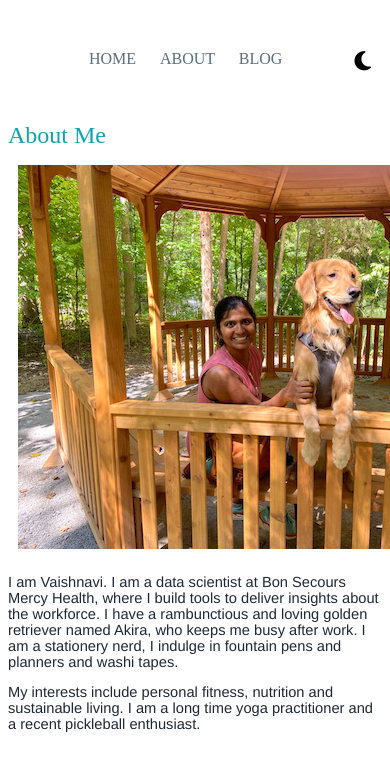
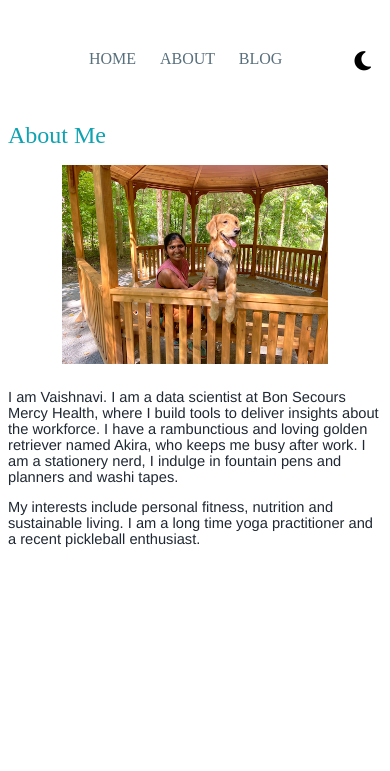
Before and after one commit to vaishnavisen/vaishnavisen.github.io, a Jekyll site: the page built from about.md, in a window 390 px wide. Shown: the top 771 px of the page. Built offline with Jekyll 4.4.1, drawn with Linux system fonts in a browser that asks for light colours; nearby versions of some CDN libraries.

Commit message:
Use class in img tag

```diff
--- a/_sass/main.scss
+++ b/_sass/main.scss
@@ -112,8 +112,9 @@ em {
 .callout {
     float: right;
 }
-.img {
-  width: 100%;
+.img_adjust {
+  max-width: 100%;
+  max-height: 100%;
 }
 @media screen and (max-width:600px)
 {
@@ -123,7 +124,8 @@ em {
   margin-left: 0%;
   margin-right: 0%;
 }
-.img {
-  width: 75%;
+.img_adjust {
+max-width: 75%;
+max-height: 75%;
 }
 }
--- a/about.md
+++ b/about.md
@@ -3,7 +3,7 @@ layout: default
 title: About Me
 ---
 
-<center><img src="/assets/images/vaish_akira_nature_center.jpeg"></center>
+<center><img class ="img_adjust" src="/assets/images/vaish_akira_nature_center.jpeg"></center>
 
 I am Vaishnavi. I am a data scientist at Bon Secours Mercy Health, where I build tools to deliver insights about the workforce. I have a rambunctious and loving golden retriever named Akira, who keeps me busy after work. I am a stationery nerd, I indulge in fountain pens and planners and washi tapes.
 
```
